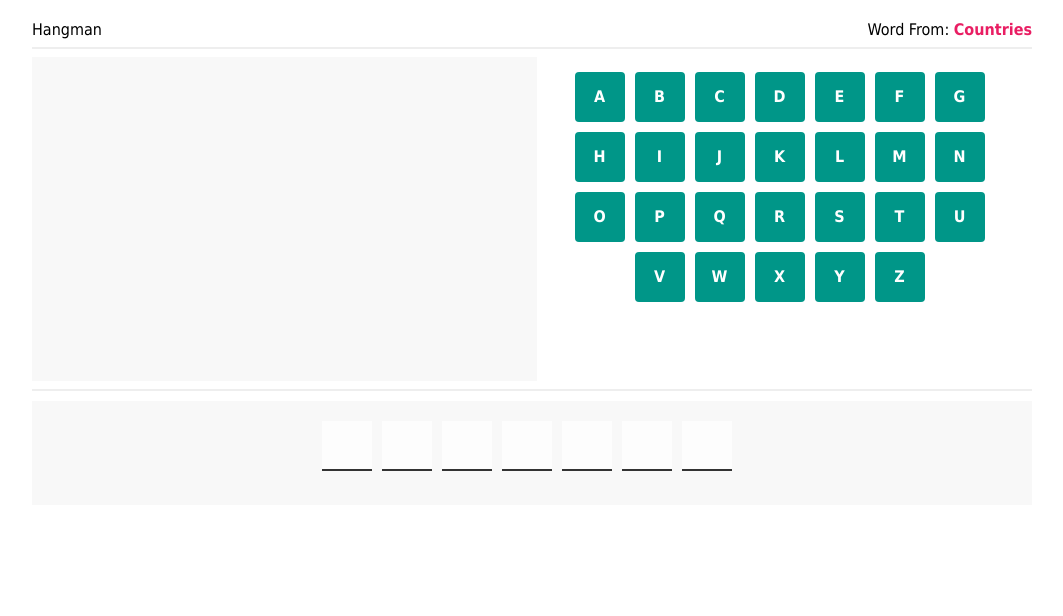
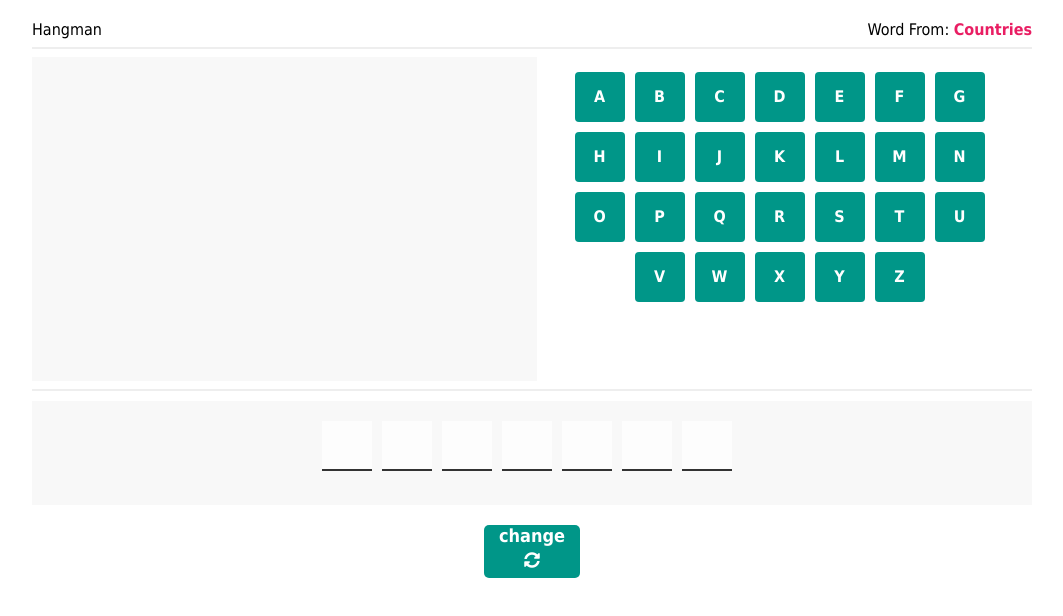
Before and after one commit to muhammadmedhat99/hangman, a plain HTML site: page index.html in a window 1280 px wide. Shown: the whole page, without its empty margins (108-1171 px from the left). Drawn offline with Linux system fonts and the light colour scheme.

Commit message:
the change word button added

```diff
--- a/css/style.css
+++ b/css/style.css
@@ -314,3 +314,33 @@ hr {
     top: 50%;
     transform: translate(-50%, -50%);
 }
+.change {
+    width: 100%;
+    margin: 0 auto;
+    text-align: center;
+}
+.change .ch-button {
+    background-color: #009688;
+    width: fit-content;
+    margin: auto;
+    padding: 0px 15px;
+    border-radius: 5px;
+    color: #fff;
+    cursor: pointer;
+}
+.change .ch-button h4 {
+    margin: 0 0 5px;
+    font-size: 18px;
+    font-weight: 600;
+}
+.change .ch-button i {
+    margin-bottom: 10px;
+}
+.change .ch-button:hover i {
+    animation: flib 1.5s infinite linear;
+}
+@keyframes flib {
+    0% {
+        transform: rotate(360deg);
+    }
+}
--- a/index.html
+++ b/index.html
@@ -5,6 +5,13 @@
         <meta http-equiv="X-UA-Compatible" content="IE=edge" />
         <meta name="viewport" content="width=device-width, initial-scale=1.0" />
         <link rel="stylesheet" href="css/style.css" />
+        <link
+            rel="stylesheet"
+            href="https://cdnjs.cloudflare.com/ajax/libs/font-awesome/5.15.4/css/all.min.css"
+            integrity="sha512-1ycn6IcaQQ40/MKBW2W4Rhis/DbILU74C1vSrLJxCq57o941Ym01SwNsOMqvEBFlcgUa6xLiPY/NS5R+E6ztJQ=="
+            crossorigin="anonymous"
+            referrerpolicy="no-referrer"
+        />
         <title>Hangman Game</title>
     </head>
     <body>
@@ -39,6 +46,12 @@
             src="audio/mixkit-retro-game-notification-212.wav"
             preload="auto"
         ></audio>
+        <div class="change">
+            <div class="ch-button">
+                <h4>change</h4>
+                <i class="fas fa-sync-alt"></i>
+            </div>
+        </div>
         <script src="js/master.js"></script>
     </body>
 </html>
--- a/js/master.js
+++ b/js/master.js
@@ -243,3 +243,9 @@ function endGame() {
         window.location.reload();
     });
 }
+
+// change the qustion
+let changeQustion = document.querySelector(".ch-button");
+changeQustion.addEventListener("click", function () {
+    window.location.reload();
+});
```
